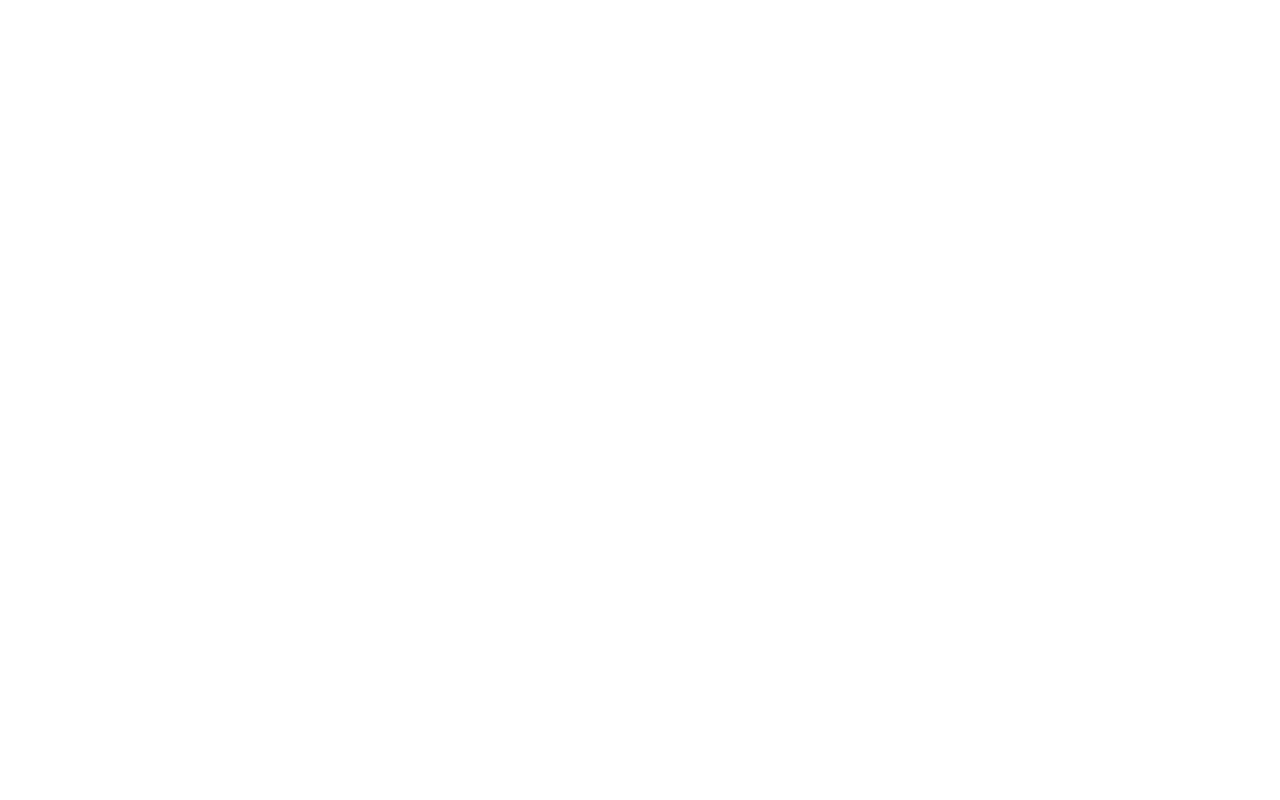
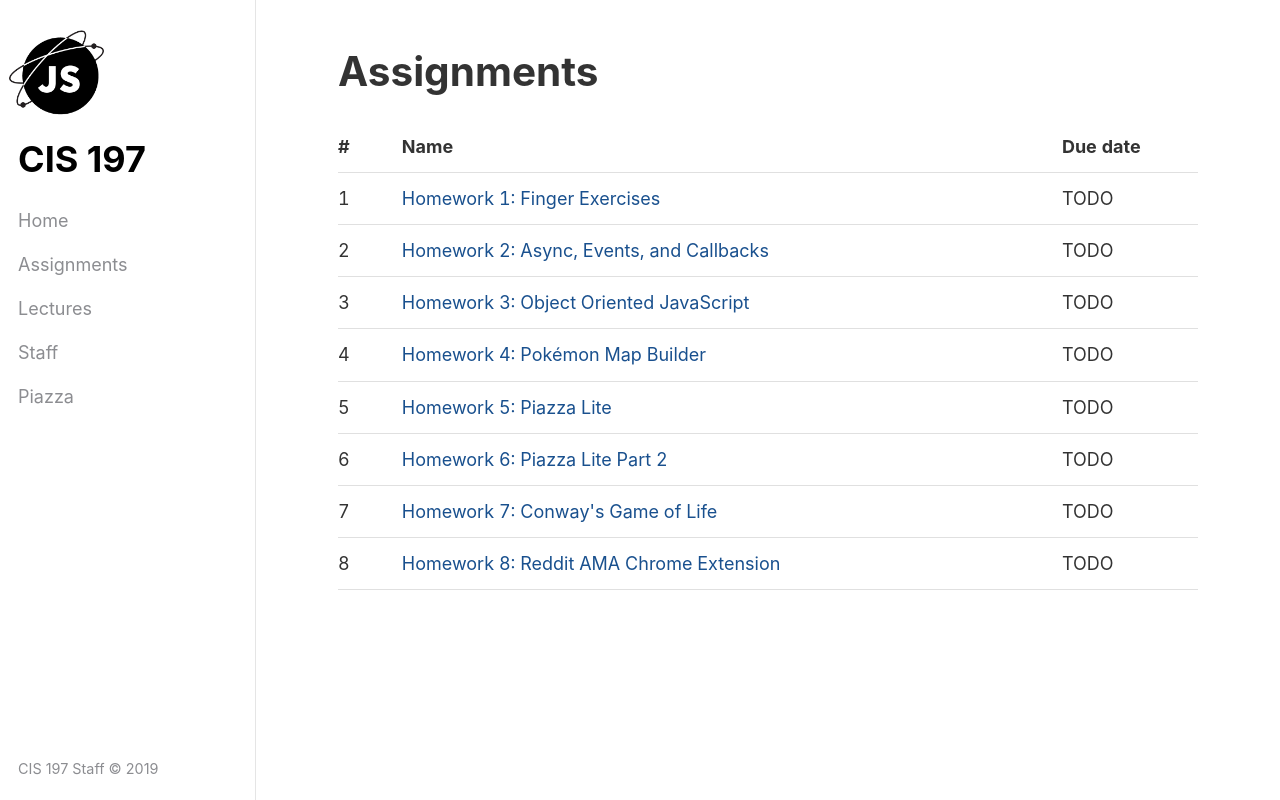
Before and after one commit to jesielviana/programacao, a Gatsby site: page /assignments in a window 1280 px wide. Before the commit this address had no page. Built offline with nearby package versions, Linux system fonts and the light colour scheme; Gatsby itself is replaced by a stand-in of ours.

Commit message:
Assignments page

```diff
--- /dev/null
+++ b/src/fragments/Assignments/index.js
@@ -0,0 +1,60 @@
+import React from 'react'
+import { StaticQuery, graphql, Link } from 'gatsby'
+
+// TOOD add due dates
+
+export const Assignments = () => (
+  <StaticQuery
+    query={graphql`
+      query {
+        allMarkdownRemark(
+          sort: { order: ASC, fields: [frontmatter___title] }
+          limit: 1000
+          filter: {fileAbsolutePath: {regex: "/assignments/.*\\.md$/"}}
+        ) {
+          edges {
+            node {
+              fileAbsolutePath
+              frontmatter {
+                path
+                title
+              }
+            }
+          }
+        }
+      }
+    `}
+    render={data => {
+      const assignments = data.allMarkdownRemark.edges
+
+      return (
+        <table>
+          <tr>
+            <th>#</th>
+            <th>Name</th>
+            <th>Due date</th>
+          </tr>
+
+          {assignments.map((a, idx) => {
+            const {
+              node: {
+                frontmatter: {
+                  title,
+                  path
+                }
+              }
+            } = a
+
+            return (
+              <tr key={path}>
+                <td>{idx + 1}</td>
+                <td><Link to={path}>{title}</Link></td>
+                <td>TODO</td>
+              </tr>
+            )
+          })}
+        </table>
+      )
+    }}
+  />
+)
--- a/src/fragments/index.js
+++ b/src/fragments/index.js
@@ -1 +1,2 @@
 export * from './Staff'
+export * from './Assignments'
--- /dev/null
+++ b/src/pages/assignments.js
@@ -0,0 +1,18 @@
+import React from 'react'
+
+import Layout from '../templates/Layout'
+import SEO from '../components/seo'
+import { Assignments } from '../fragments'
+
+// TODO SEO across the board
+
+const AssignmentsPage = () => (
+  <Layout>
+    <SEO title="Assignments" />
+    <h1>Assignments</h1>
+
+    <Assignments />
+  </Layout>
+)
+
+export default AssignmentsPage
```
